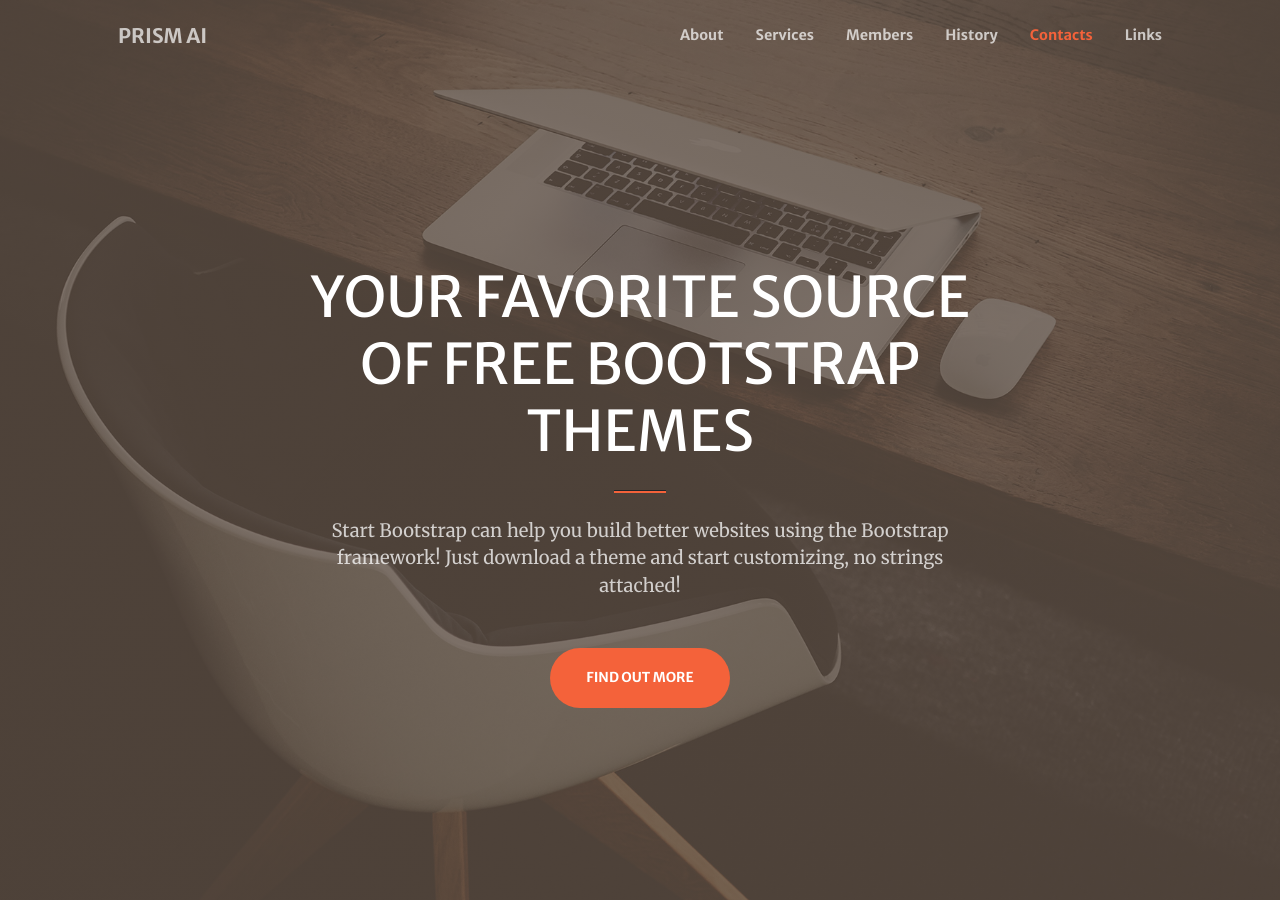
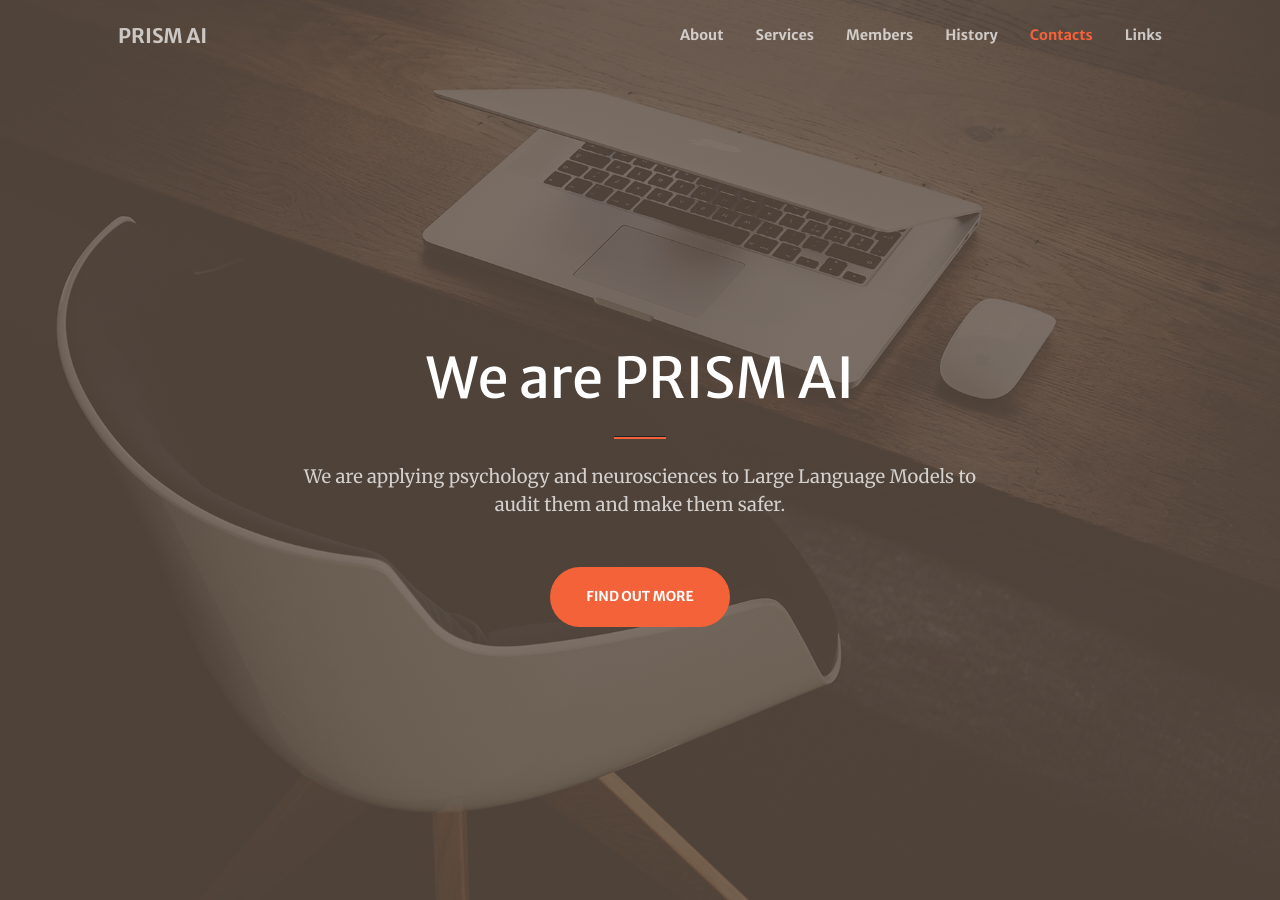
Before and after one commit to ppeigne/prism-website, a Jekyll site: the page built from index.md, in a window 1280 px wide and 900 px high. Built offline with Jekyll 4.4.1, drawn with Linux system fonts in a browser that asks for light colours; comment, search, counter and statistics services are not loaded; some of the changed text lies outside the part shown.

Commit message:
Update index.md

```diff
--- a/index.md
+++ b/index.md
@@ -1,10 +1,9 @@
 ---
 layout: home
 header:
-  title: YOUR FAVORITE SOURCE OF FREE BOOTSTRAP THEMES
+  title: We are PRISM AI
   text: >
-    Start Bootstrap can help you build better websites using the Bootstrap
-    framework! Just download a theme and start customizing, no strings attached!
+    We are applying psychology and neurosciences to Large Language Models to audit them and make them safer.
   action: # action button is optional
     label: Find Out More
     url: '#about'
@@ -14,7 +13,7 @@ sections:
   - type: call-to-action.html
     section_id: about
     background_style: bg-primary
-    title: We've got what you need!
+    title: Model Psychology for red and blue teaming of LLMs
     text: Start Bootstrap has everything you need to get your new website up and running in no time! All of the templates and themes on Start Bootstrap are open source, free to download, and easy to use. No strings attached!
     actions:
       - title: Get Started!
```
